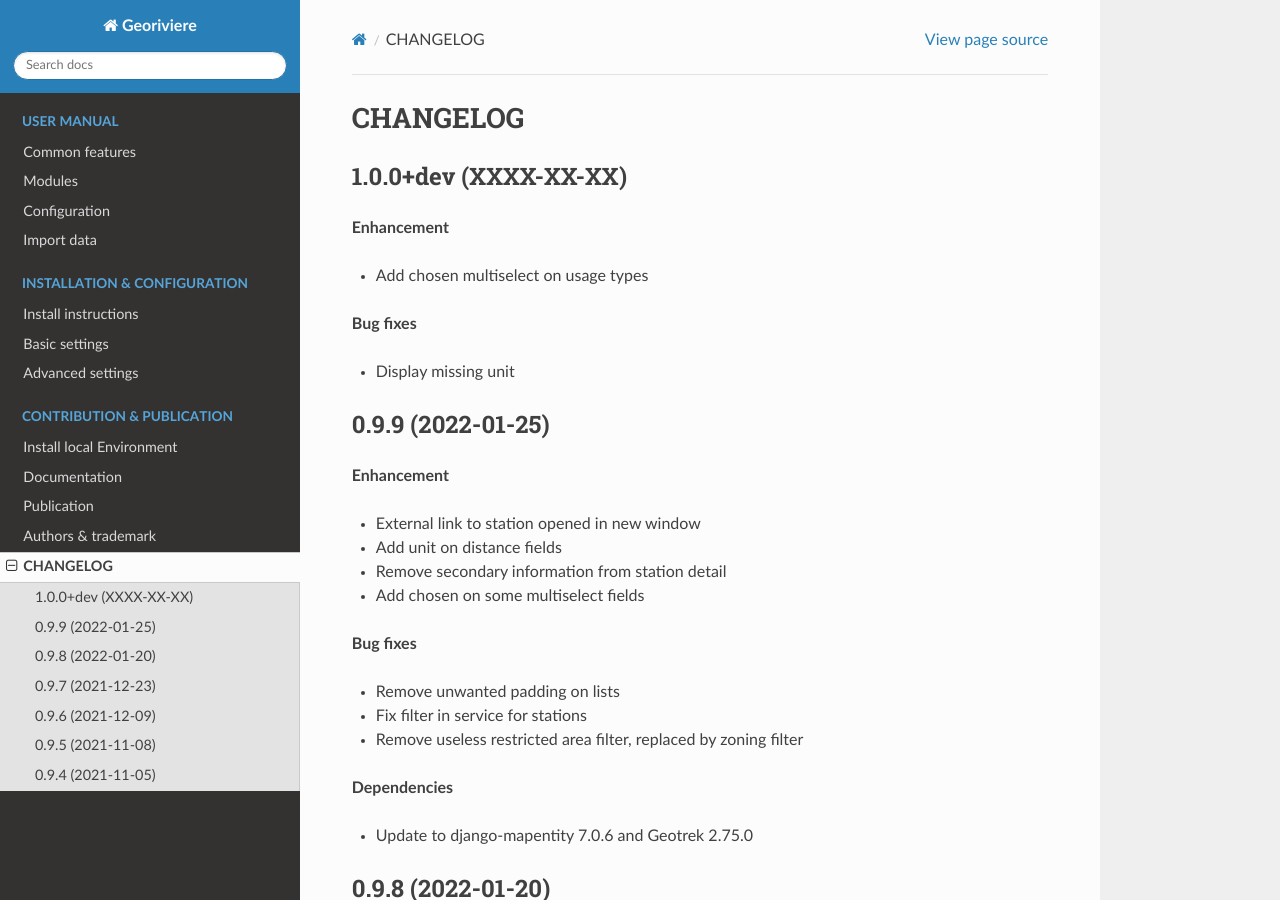
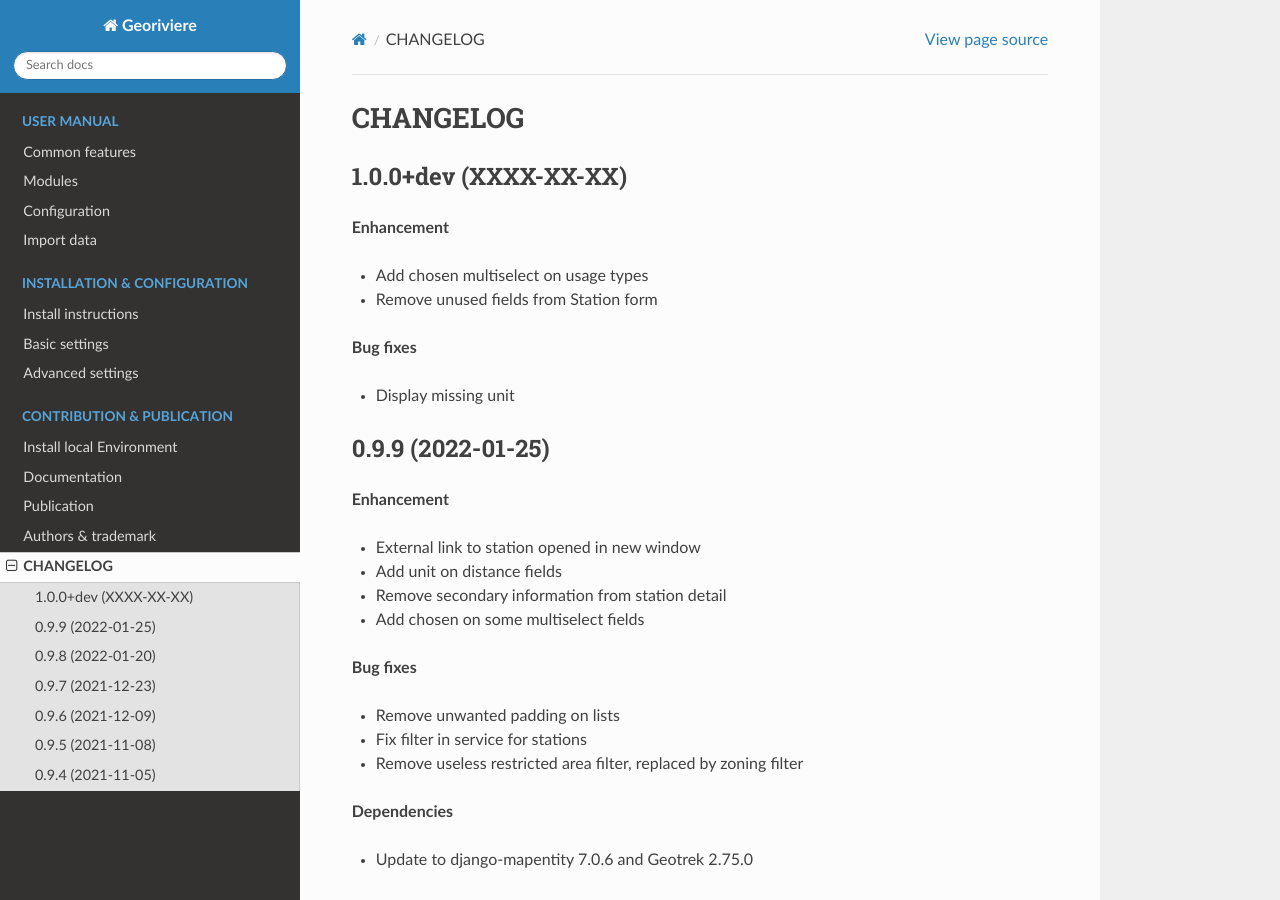
Before and after one commit to Georiviere/Georiviere-admin, a Sphinx documentation site: the page built from docs/changelog.rst, in a window 1280 px wide and 900 px high. Built offline with Sphinx 7.4.7 and the Read the Docs theme 2.0.0, drawn with Linux system fonts in a browser that asks for light colours; the version number could not be read and is left out.

Commit message:
Changelog

```diff
--- a/docs/changelog.rst
+++ b/docs/changelog.rst
@@ -9,6 +9,7 @@ CHANGELOG
 **Enhancement**
 
 * Add chosen multiselect on usage types
+* Remove unused fields from Station form
 
 **Bug fixes**
 
```
